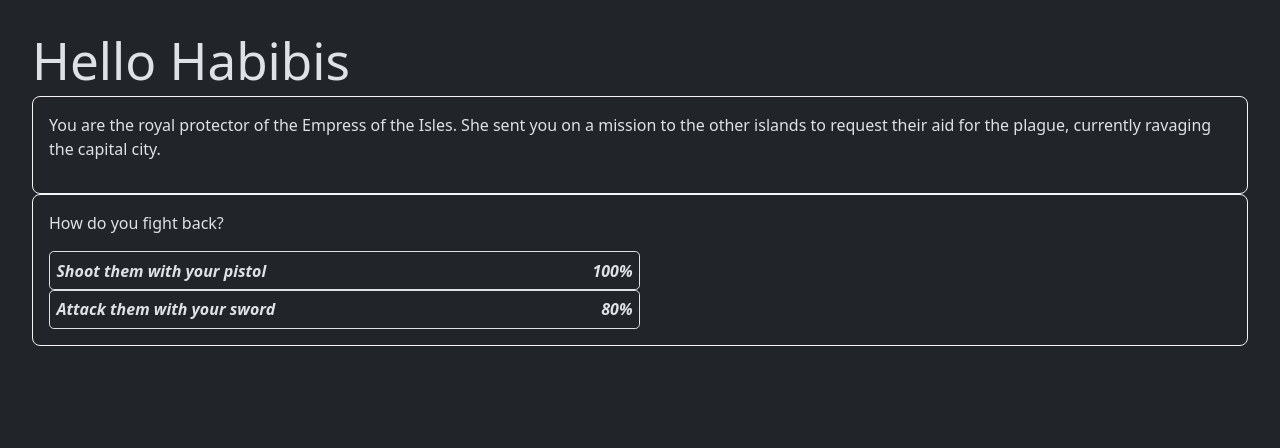
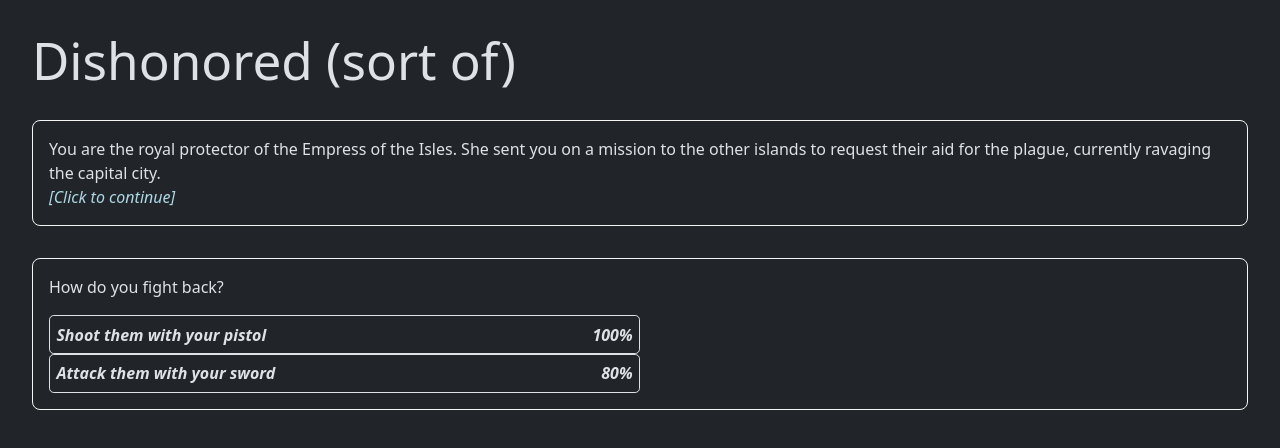
Before and after one commit to AmevinLS/rpg-engine, a React (Vite) app: page / in a window 1280 px wide. Shown: the top 448 px of the page. Built offline with nearby package versions, Linux system fonts and the light colour scheme.

Commit message:
Add title and click prompt

```diff
--- a/src/App.css
+++ b/src/App.css
@@ -6,3 +6,7 @@
     width: 100%;
     height: 100%;
 }
+
+#root > * {
+    margin-bottom: 2rem;
+}
--- a/src/App.jsx
+++ b/src/App.jsx
@@ -11,7 +11,7 @@
 function App() {
     return (
         <>
-            <h1>Hello Habibis</h1>
+            <h1>{story.title}</h1>
             <StoryPointText storypoint={story.storypoints.start} />
             <ChoiceBox prompt={story.storypoints.start.prompt} choices={story.storypoints.start.choices} />
         </>
--- a/src/assets/dishonored_story.json
+++ b/src/assets/dishonored_story.json
@@ -1,4 +1,5 @@
 {
+    "title": "Dishonored (sort of)",
     "variables": {
         "health": 5,
         "karma": 0
--- a/src/components/Choice.css
+++ b/src/components/Choice.css
@@ -9,8 +9,6 @@
     border-style: solid;
     border-radius: 0.3rem;
     border-width: 0.05rem;
-
-    cursor: pointer;
 
     font-weight: bold;
     font-style: italic;
--- a/src/components/Choice.jsx
+++ b/src/components/Choice.jsx
@@ -1,8 +1,9 @@
+import "./common.css";
 import "./Choice.css";
 
 function Choice( {choice} ) {
     return (
-        <div className="choice">
+        <div className="choice clickable">
             <p>{choice.text}</p>
             <p>{choice.successRate*100}%</p>
         </div>
--- a/src/components/StoryPointText.css
+++ b/src/components/StoryPointText.css
@@ -8,3 +8,7 @@
 
     cursor: pointer;
 }
+
+.story-text-box > p {
+    margin: 0;
+}
--- a/src/components/StoryPointText.jsx
+++ b/src/components/StoryPointText.jsx
@@ -1,16 +1,27 @@
 import { useState } from 'react';
+import "./common.css";
 import "./StoryPointText.css";
 
 export default function StoryPointText({ storypoint }) {
     const [textIndex, setTextIndex] = useState(0);
+    const [isFinalText, setIsFinalText] = useState(false);
 
     const handleClick = (event) => {
-        setTextIndex(textIndex + 1);
+        if (textIndex < storypoint.texts.length-1) {
+            if(textIndex+1 == storypoint.texts.length-1) {
+                setIsFinalText(true);
+            }
+            setTextIndex(textIndex + 1);
+        }
+        else {
+
+        };
     };
 
     return (
         <div className="story-text-box" onClick={handleClick}>
             <p>{storypoint.texts[textIndex]}</p>
+            {(!isFinalText) ? (<p className="weak-prompt">[Click to continue]</p>) : null}
         </div>
     );
 }
--- /dev/null
+++ b/src/components/common.css
@@ -0,0 +1,12 @@
+.gone {
+    display: none;
+}
+
+.clickable {
+    cursor: pointer;
+}
+
+.weak-prompt {
+    font-style: italic;
+    color: lightblue;
+}
```
